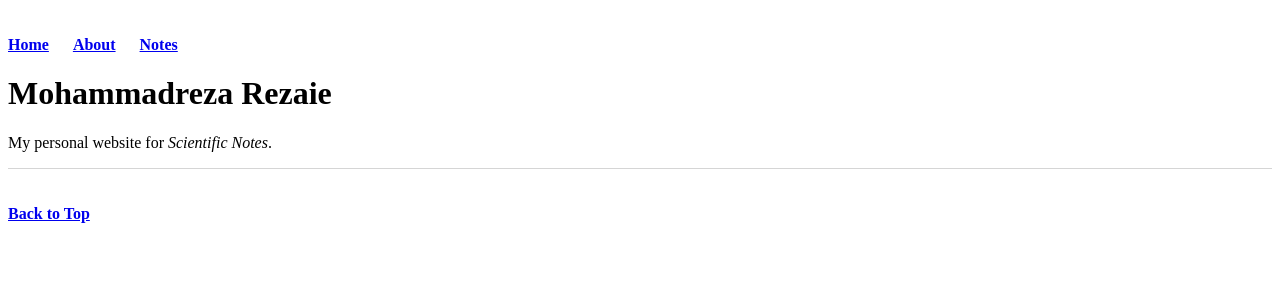
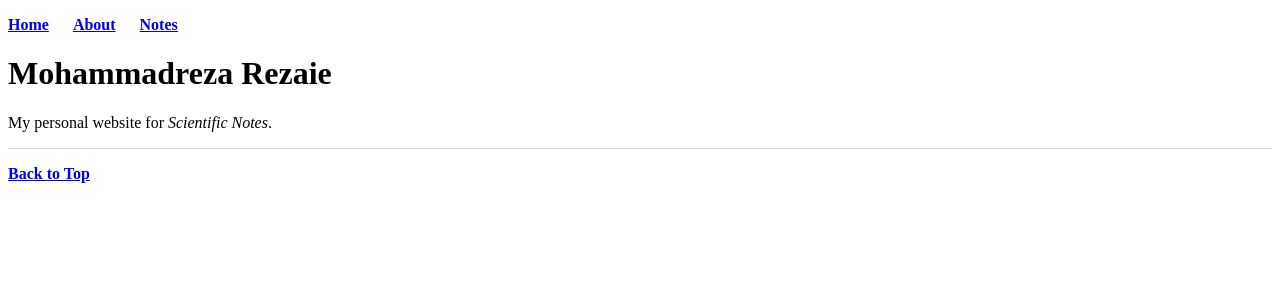
Before and after one commit to mrrezaie/mrrezaie.github.io, a Jekyll site: the page built from index.html, in a window 1280 px wide. Shown: the top 300 px of the page. Built offline with Jekyll 4.4.1, drawn with Linux system fonts in a browser that asks for light colours.

Commit message:
Update main.css

```diff
--- a/css/main.css
+++ b/css/main.css
@@ -1,7 +1,7 @@
 
 
 nav ul, footer ul {
-    padding: 20px 0px 0px 0px;
+    padding: 0px;
     list-style: none;
     font-weight: bold;
 }
```
